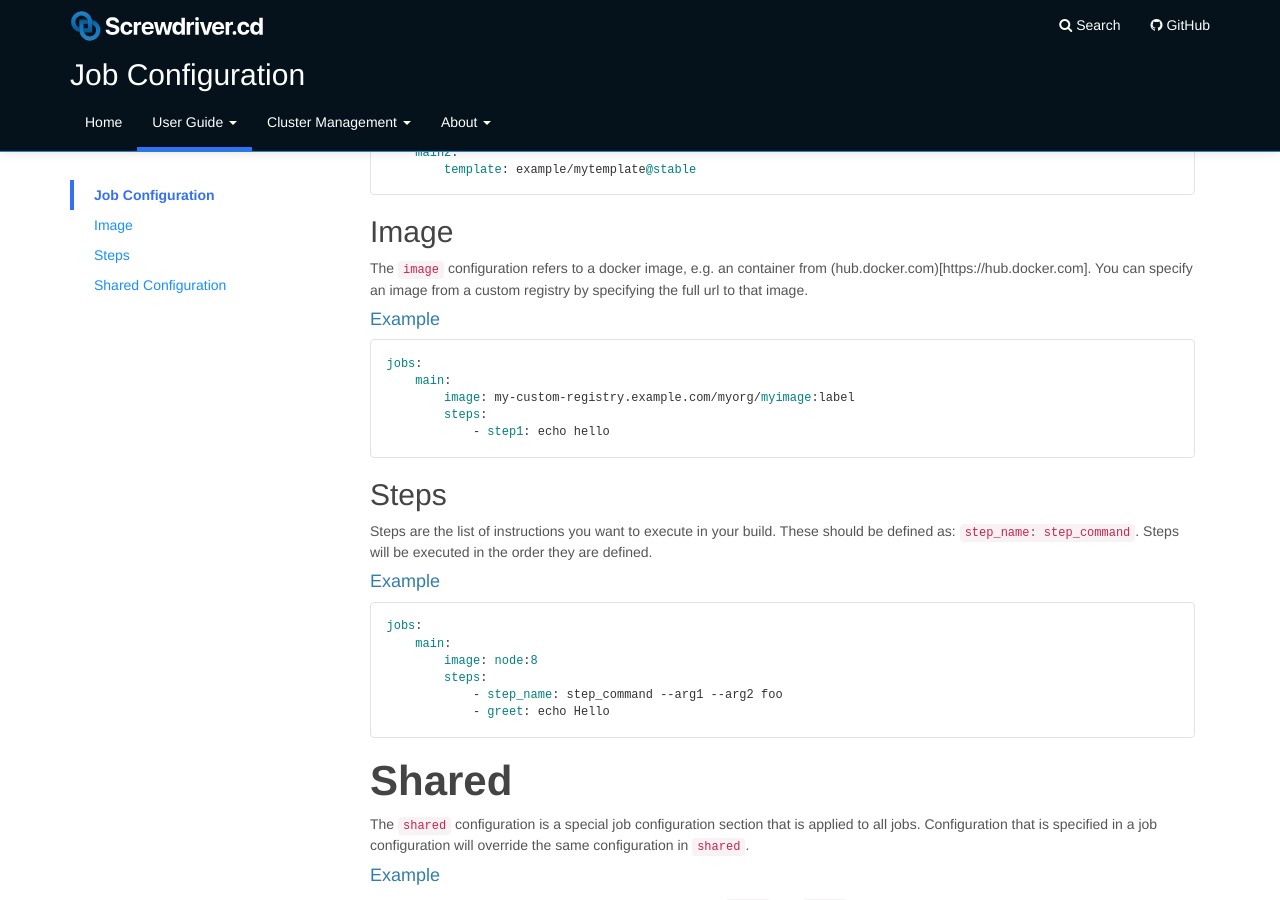
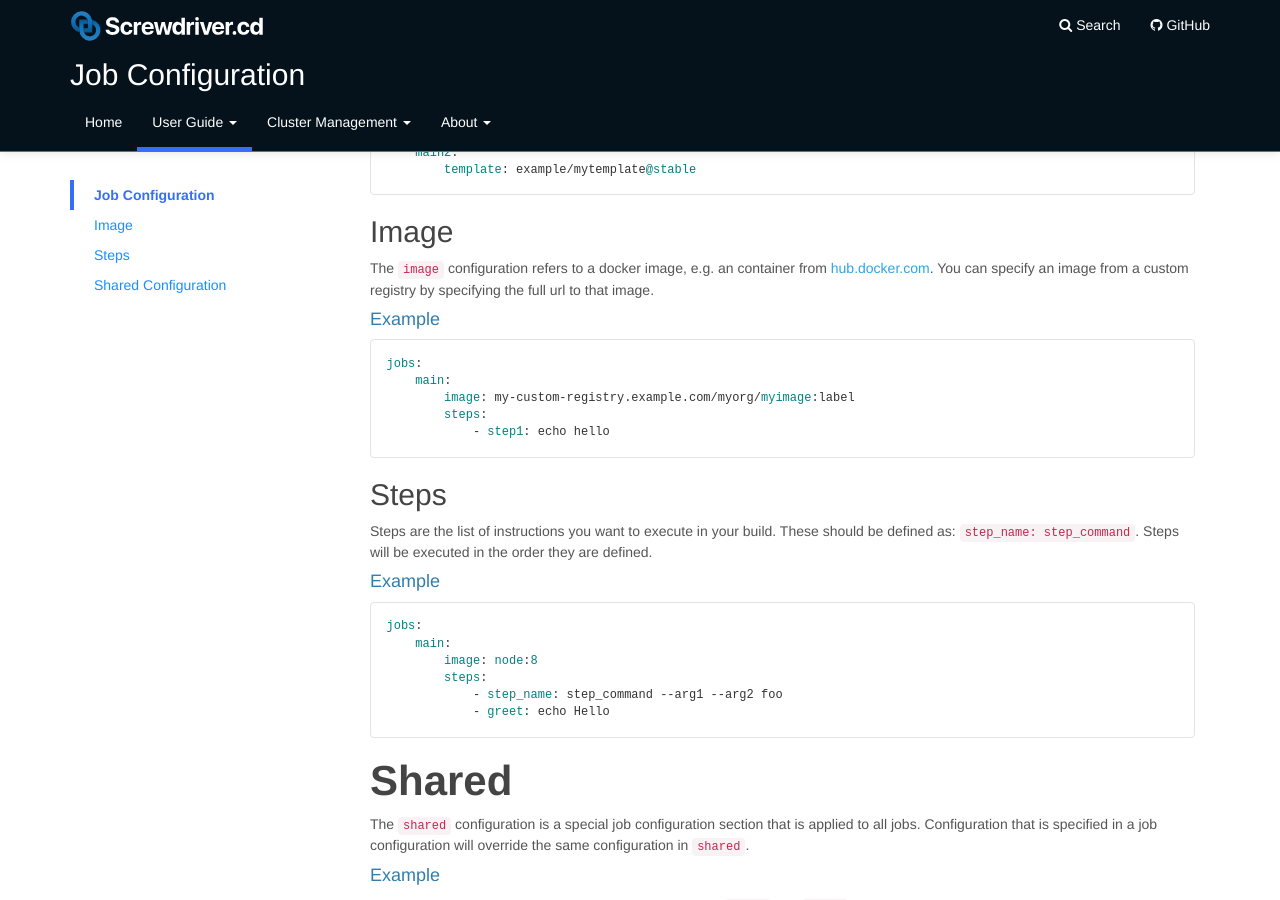
Before and after one commit to screwdriver-cd/guide, a Jekyll site: the page built from docs/user-guide/configuration/jobconfiguration.md, in a window 1280 px wide and 900 px high, scrolled down 303 px. Built offline with Jekyll 4.4.1, drawn with Linux system fonts in a browser that asks for light colours.

Commit message:
fix: fix markdown for URL (#150)
PR fixes raw markdown parens on https://docs.screwdriver.cd/user-guide/configuration/jobconfiguration

````diff
--- a/docs/user-guide/configuration/jobconfiguration.md
+++ b/docs/user-guide/configuration/jobconfiguration.md
@@ -29,7 +29,7 @@ jobs:
 ```
 
 ## Image
-The `image` configuration refers to a docker image, e.g. an container from (hub.docker.com)[https://hub.docker.com]. You can specify an image from a custom registry by specifying the full url to that image.
+The `image` configuration refers to a docker image, e.g. an container from [hub.docker.com](https://hub.docker.com). You can specify an image from a custom registry by specifying the full url to that image.
 
 #### Example
 ```
````
